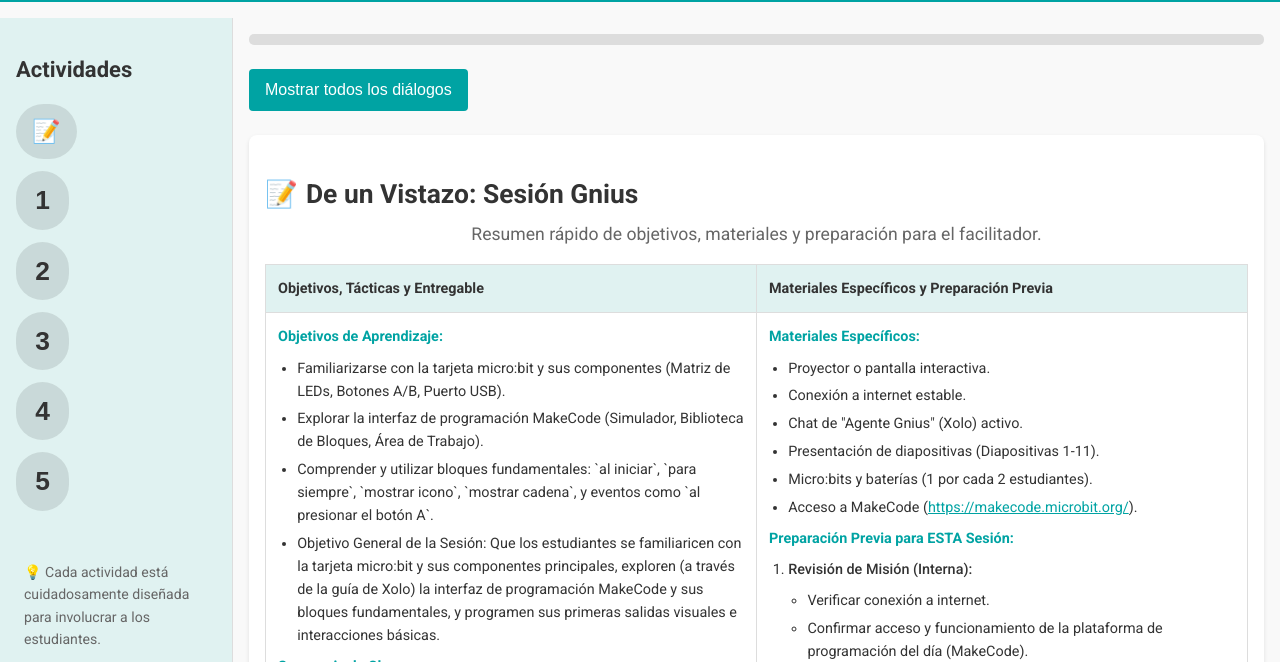
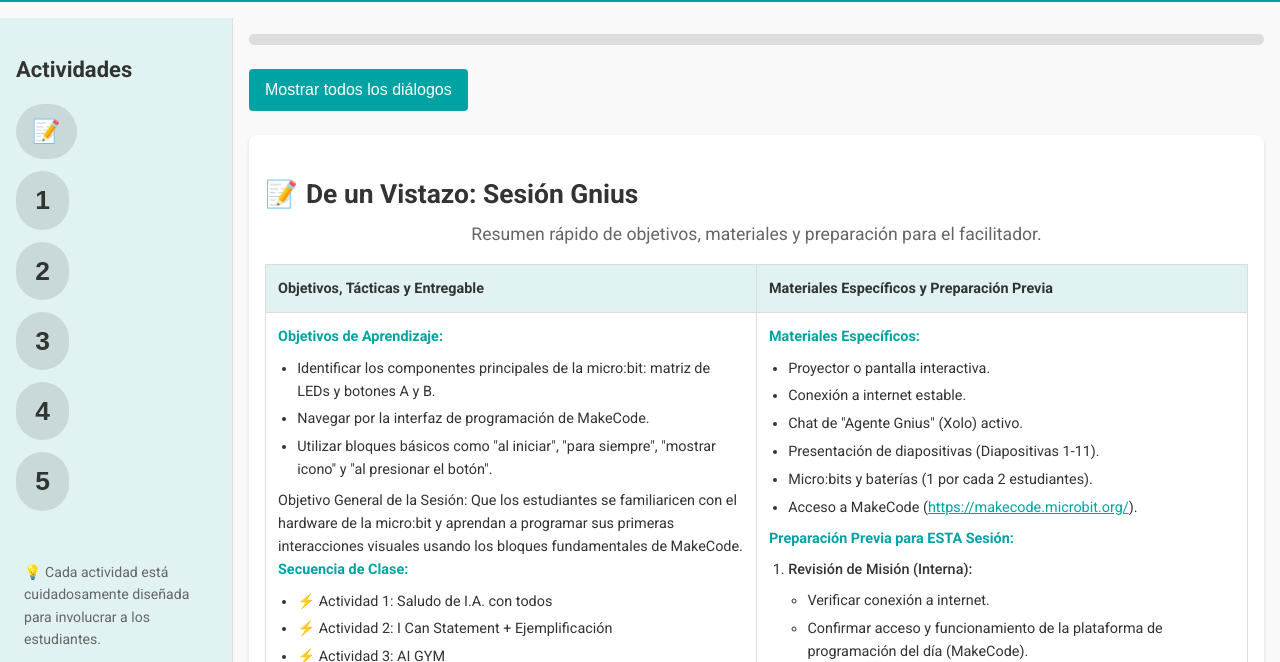
Before and after one commit to Gnius-Club/AIF_P4_MT01E, a plain HTML site: page index.html in a window 1280 px wide. Shown: the part 89-751 px from the top of the page. Drawn offline with Linux system fonts and the light colour scheme.

Commit message:
Update index.html

```diff
--- a/index.html
+++ b/index.html
@@ -70,11 +70,11 @@
                                 <td>
                                     <strong>Objetivos de Aprendizaje:</strong>
                                     <ul>
-                                        <li>Familiarizarse con la tarjeta micro:bit y sus componentes (Matriz de LEDs, Botones A/B, Puerto USB).</li>
-                                        <li>Explorar la interfaz de programación MakeCode (Simulador, Biblioteca de Bloques, Área de Trabajo).</li>
-                                        <li>Comprender y utilizar bloques fundamentales: `al iniciar`, `para siempre`, `mostrar icono`, `mostrar cadena`, y eventos como `al presionar el botón A`.</li>
-                                        <li>Objetivo General de la Sesión: Que los estudiantes se familiaricen con la tarjeta micro:bit y sus componentes principales, exploren (a través de la guía de Xolo) la interfaz de programación MakeCode y sus bloques fundamentales, y programen sus primeras salidas visuales e interacciones básicas.</li>
+                                        <li>Identificar los componentes principales de la micro:bit: matriz de LEDs y botones A y B.</li>
+                                        <li>Navegar por la interfaz de programación de MakeCode.</li>
+                                        <li>Utilizar bloques básicos como "al iniciar", "para siempre", "mostrar icono" y "al presionar el botón".</li>
                                     </ul>
+                                    Objetivo General de la Sesión: Que los estudiantes se familiaricen con el hardware de la micro:bit y aprendan a programar sus primeras interacciones visuales usando los bloques fundamentales de MakeCode.
                                     <strong>Secuencia de Clase:</strong>
                                     <ul>
                                         <li>⚡ Actividad 1: Saludo de I.A. con todos</li>
@@ -197,7 +197,7 @@
                         <div class="collapsible">
                             <button type="button" class="collapsible-button">Diálogo Sugerido</button>
                             <div class="collapsible-content">
-                                <p class="dialogue assistant">¡Genios, es momento de entrar al A.I. GYM! 🧠💪 Xolo nos va a explicar cómo funciona nuestro taller digital para programar la micro:bit. Para que la explicación sea personalizada, escriban en el chat: 'Mi perfil es [escribe aquí tus gustos/intereses] y quiero que me enseñes a usar MakeCode y los bloques básicos para mi micro:bit'.</p>
+                                <p class="dialogue assistant">¡Genios, es momento de entrar al A.I. GYM! 🧠💪 Xolo nos va a explicar cómo funciona nuestro taller digital para programar la micro:bit. Para que la explicación sea personalizada, escriban en el chat: "Mi perfil es [escribe aquí tu perfil] y quiero que me enseñes sobre la micro:bit y los bloques de MakeCode "al iniciar", "para siempre", "mostrar" y "al presionar el botón".'"</p>
                             </div>
                         </div>
                     </div>
```
